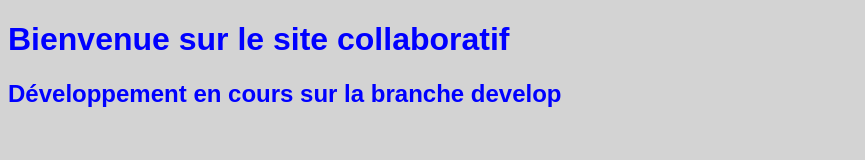
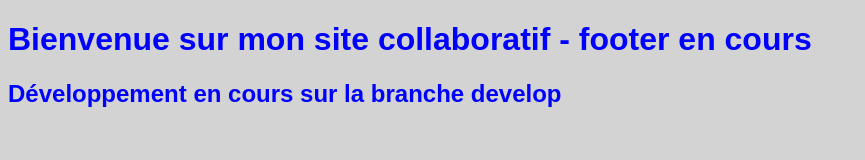
Before and after one commit to Mukajelu/site-collaboratif, a plain HTML site: page index.html in a window 1280 px wide. Shown: the whole page, without its empty margins (0-865 px from the left). Drawn offline with Linux system fonts and the light colour scheme.

Commit message:
Modification du titre dans feature/footer

```diff
--- a/index.html
+++ b/index.html
@@ -5,7 +5,7 @@
   <title>Site collaboratif</title>
 </head>
 <body>
-  <h1>Bienvenue sur le site collaboratif</h1>
+  <h1>Bienvenue sur mon site collaboratif - footer en cours</h1>
   <h2>Développement en cours sur la branche develop</h2>
 
 </body>
```
